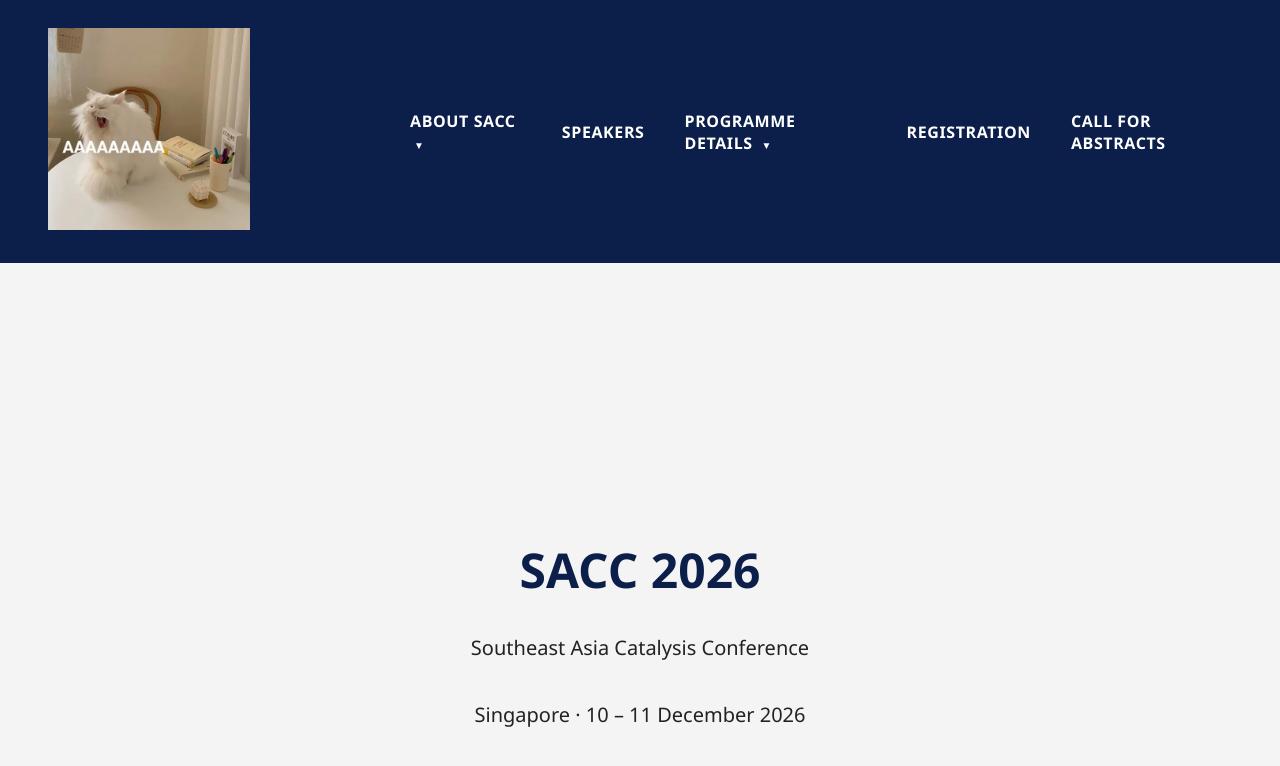
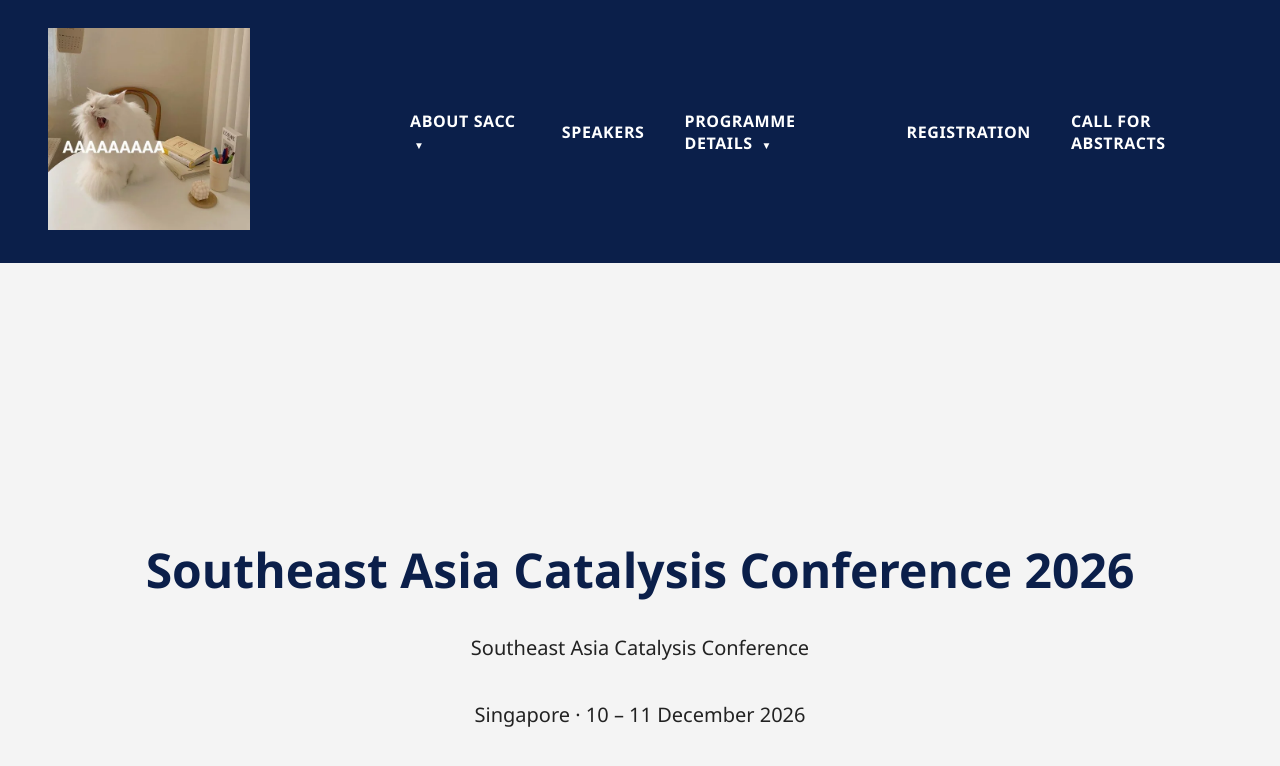
Before and after one commit to sacc2026/sacc2026, a Next.js app: page / in a window 1280 px wide. Shown: the top 766 px of the page. Built offline with nearby package versions, Linux system fonts and the light colour scheme.

Commit message:
Update page.jsx

```diff
--- a/app/page.jsx
+++ b/app/page.jsx
@@ -3,7 +3,7 @@ export default function HomePage() {
     <>
       {/* ===== HERO ===== */}
       <section className="home-hero">
-        <h1>SACC 2026</h1>
+        <h1>Southeast Asia Catalysis Conference 2026</h1>
         <p className="hero-subtitle">
           Southeast Asia Catalysis Conference
         </p>
```
